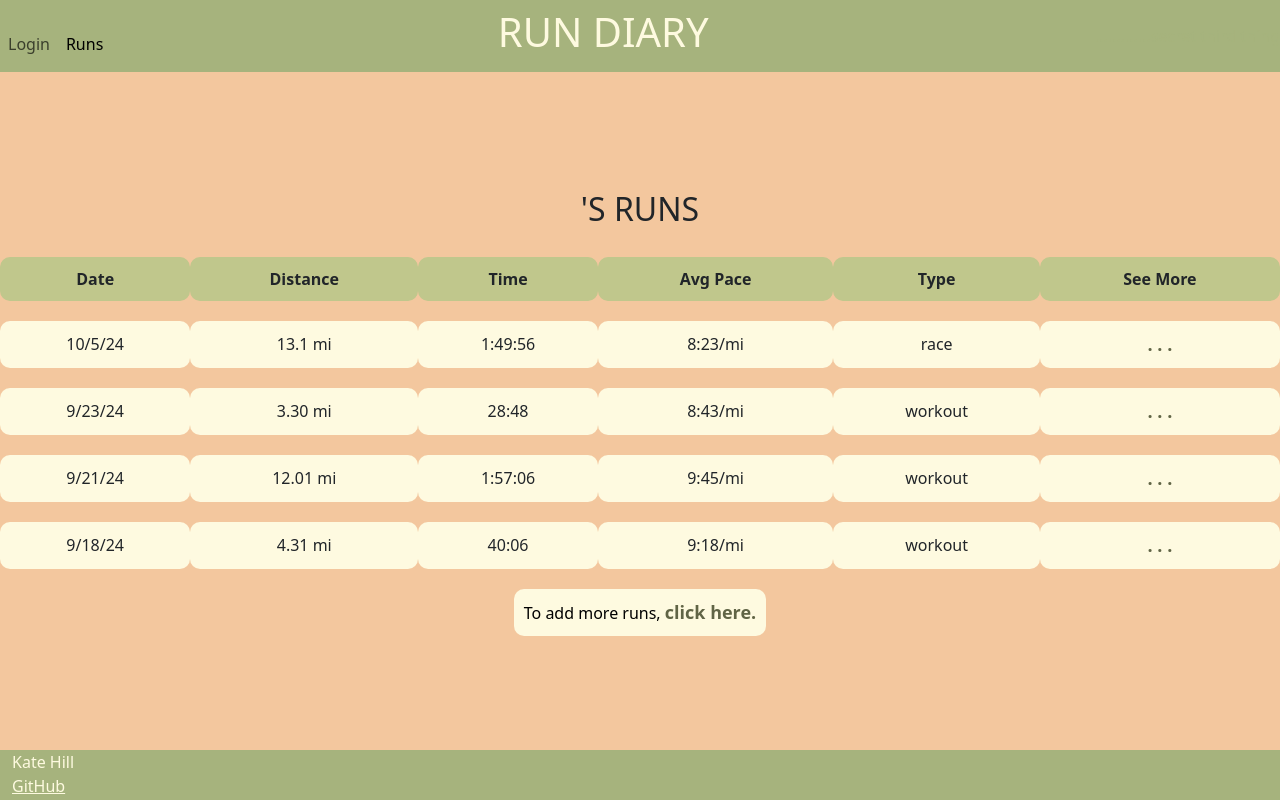
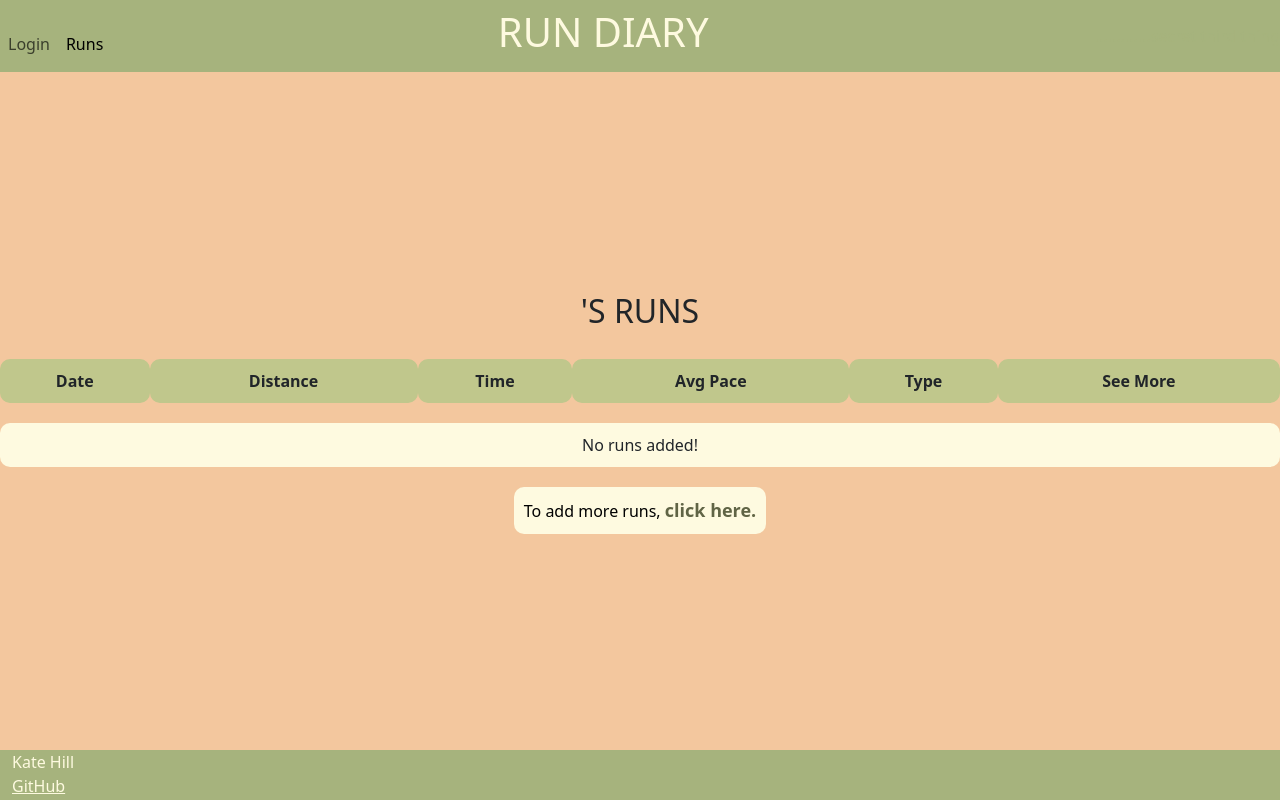
Before and after one commit to katelynjayne/startup, a React (Vite) app: page /runs in a window 1280 px wide. Built offline with nearby package versions, Linux system fonts and the light colour scheme.

Commit message:
runs page populated

```diff
--- a/src/runs/runs.jsx
+++ b/src/runs/runs.jsx
@@ -1,6 +1,56 @@
 import React from 'react';
 import { NavLink } from 'react-router-dom';
 export function Runs(props) {
+  const [data, setData] = React.useState([]);
+
+  React.useEffect(() => {
+    const runDataJson = localStorage.getItem(`${props.userName}Runs`)
+    if (runDataJson) {
+      setData(JSON.parse(runDataJson));
+    }
+  }, []);
+
+  function calculatePace(hr, min, sec, mi) {
+    // Convert total time to seconds
+    const totalSeconds = parseInt(hr,10) * 3600 + parseInt(min,10) * 60 + parseInt(sec,10);
+
+    // Calculate pace in seconds per mile
+    const paceSeconds = totalSeconds / mi;
+
+    // Convert pace to minutes and seconds per mile
+    const paceMinutes = Math.floor(paceSeconds / 60);
+    const paceRemainingSeconds = Math.round(paceSeconds % 60);
+
+    // Format seconds to always be two digits for consistency
+    const formattedSeconds = paceRemainingSeconds.toString().padStart(2, '0');
+
+    // Return the pace as a string in "{minutes}:{seconds}/mi" format
+    return `${paceMinutes}:${formattedSeconds}/mi`;
+  }
+
+
+  const dataRows = [];
+  if (data.length) {
+    for (const [i, row] of data.entries()) {
+      dataRows.push(
+        <tr key = {i}>
+          <td>{row.date}</td>
+          <td>{row.distance} mi</td>
+          <td>{(row.hours>0)?`${row.hours}:`:""}{row.minutes}:{row.seconds}</td>
+          <td>{calculatePace(row.hours,row.minutes,row.seconds,row.distance)}</td>
+          <td>{row.type}</td>
+          <td><NavLink to="/stats" className="see-more-link">. . .</NavLink></td>
+        </tr>
+      );
+    }
+  } else {
+    dataRows.push(
+      <tr key='0'>
+        <td colSpan='6'>No runs added!</td>
+      </tr>
+    )
+  }
+
   return (
     <main>
       <h2>{props.userName.toUpperCase()}'S RUNS</h2>
@@ -16,44 +66,7 @@ export function Runs(props) {
         </tr>
         </thead>
         <tbody>
-          <tr>
-          <td>10/5/24</td>
-          <td>13.1 mi</td>
-          <td>1:49:56</td>
-          <td>8:23/mi</td>
-          <td>race</td>
-          <td><NavLink to="/stats" className="see-more-link">. . .</NavLink></td>
-        </tr>
-        </tbody>
-        <tbody>
-          <tr>
-          <td>9/23/24</td>
-          <td>3.30 mi</td>
-          <td>28:48</td>
-          <td>8:43/mi</td>
-          <td>workout</td>
-          <td><NavLink to="/stats" className="see-more-link">. . .</NavLink></td>
-        </tr>
-        </tbody>
-        <tbody>
-          <tr>
-          <td>9/21/24</td>
-          <td>12.01 mi</td>
-          <td>1:57:06</td>
-          <td>9:45/mi</td>
-          <td>workout</td>
-          <td><NavLink to="/stats" className="see-more-link">. . .</NavLink></td>
-        </tr>
-        </tbody>
-        <tbody>
-          <tr>
-          <td>9/18/24</td>
-          <td>4.31 mi</td>
-          <td>40:06</td>
-          <td>9:18/mi</td>
-          <td>workout</td>
-          <td><NavLink to="/stats" className="see-more-link">. . .</NavLink></td>
-        </tr>
+          {dataRows}
         </tbody>
       </table>
 
```
